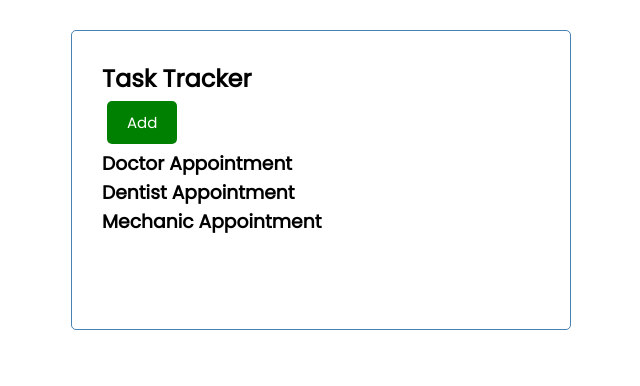
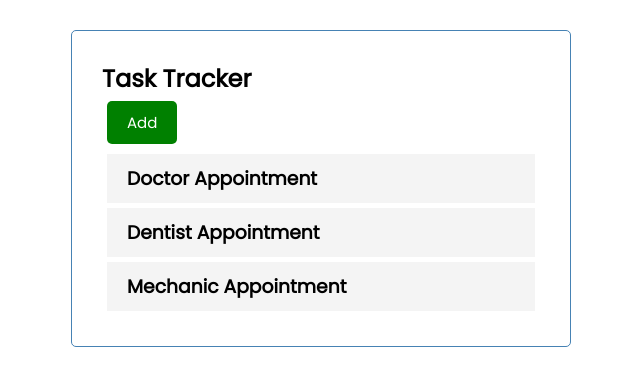
Before and after one commit to sarmstead/react-task-tracker, a React (Create React App) app: page / in a window 1280 px wide. Shown: the top 386 px of the page, without its empty margins (319-959 px from the left). Built offline with nearby package versions, Linux system fonts and the light colour scheme.

Commit message:
Import Task component. Refactor return.

```diff
--- a/src/components/Tasks.js
+++ b/src/components/Tasks.js
@@ -1,10 +1,11 @@
+import Task from './Task';
 
 const Tasks = ({ tasks }) => {
 
     return (
         <>
             {tasks.map((task) => (
-                <h3 key={task.id}>{task.text}</h3>
+                <Task key={task.id} task={task} />
             )
             )}
         </>
```
